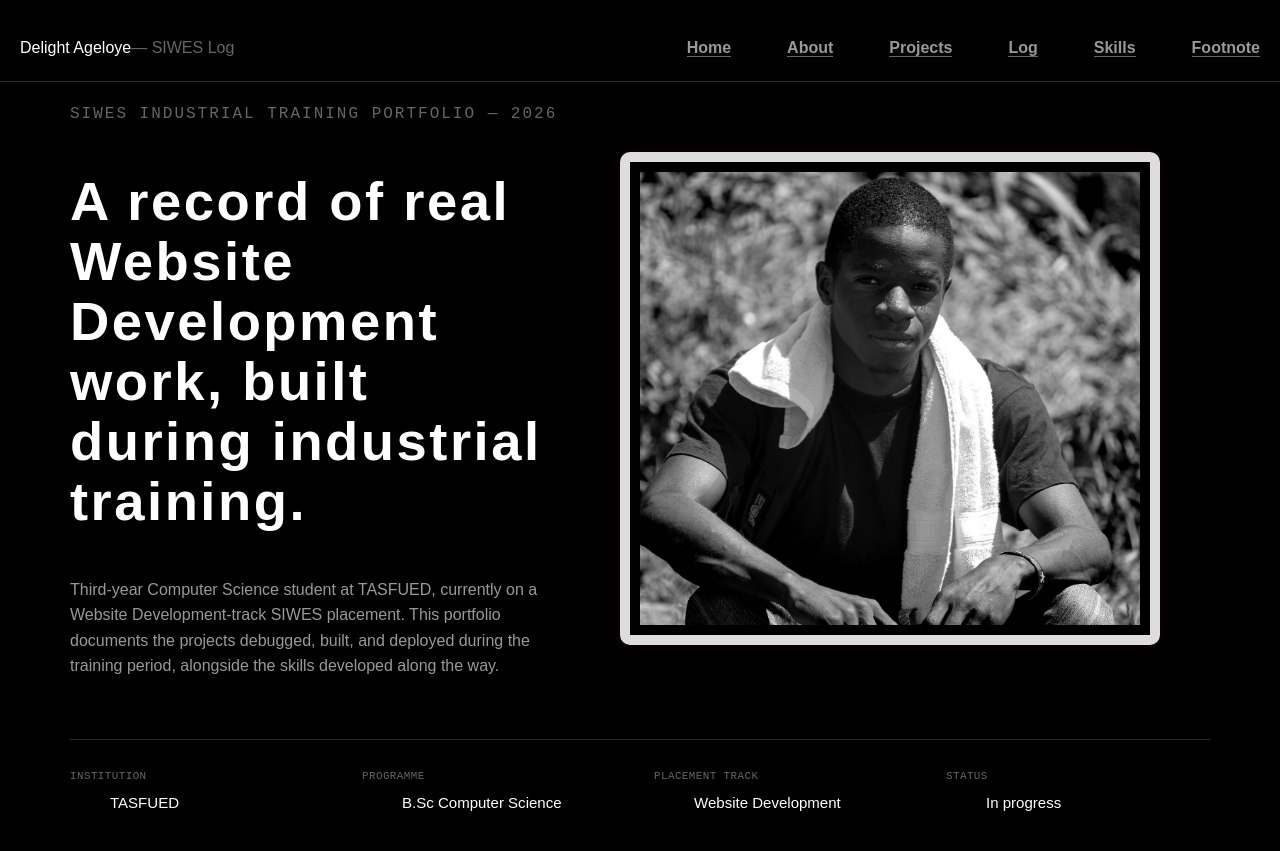
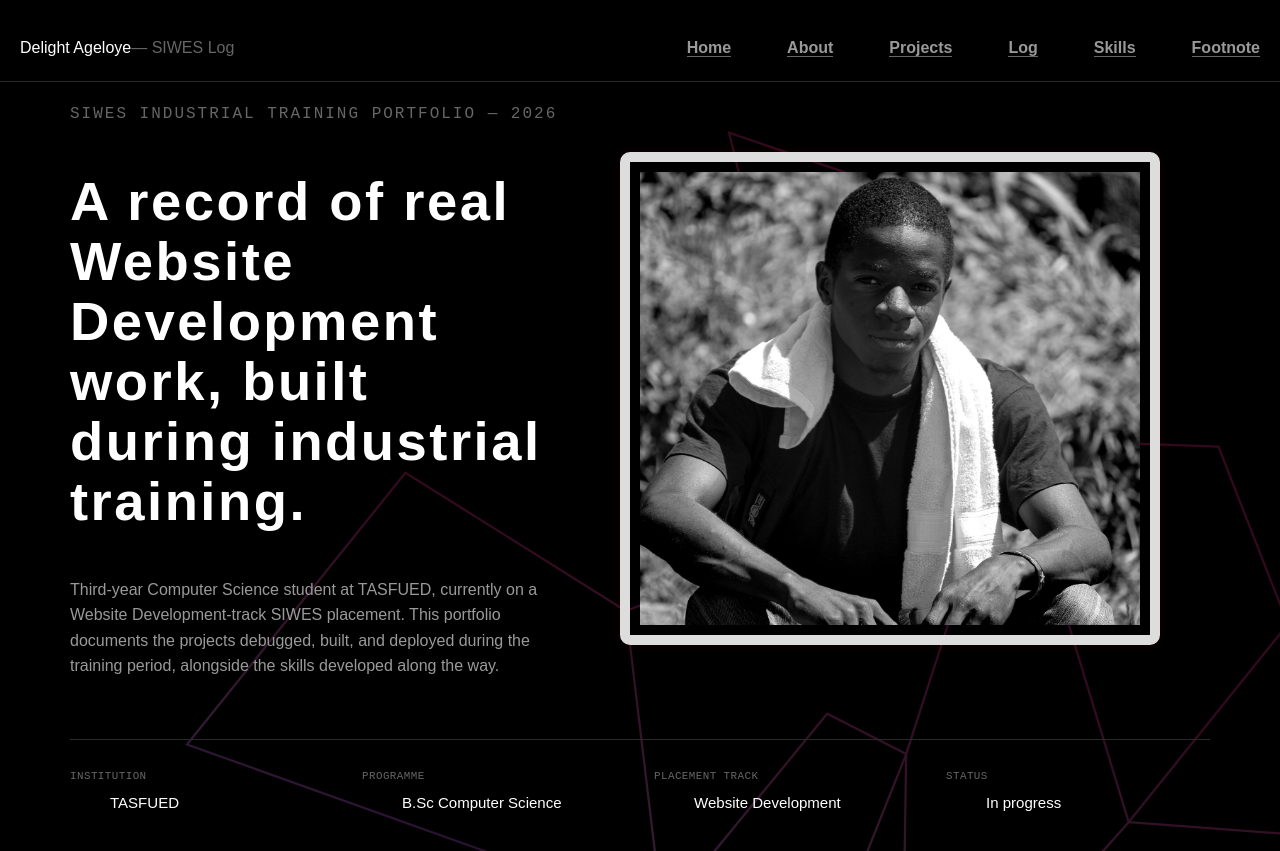
Before and after one commit to Deolawage/Siw, a plain HTML site: page index.html in a window 1280 px wide. Shown: the top 851 px of the page. Drawn offline with Linux system fonts and the light colour scheme.

Commit message:
Restore original styles and comments in style.css
Restored the original CSS styles and comments after removal.

```diff
--- a/style.css
+++ b/style.css
@@ -15,7 +15,7 @@
 }
 
 body{
- background-image: url('img/bg-lines.svg');
+ background-image: url('bg-lines.svg');
  background-repeat: no-repeat;
   background-position: left top;
   background-attachment: scroll;
```
